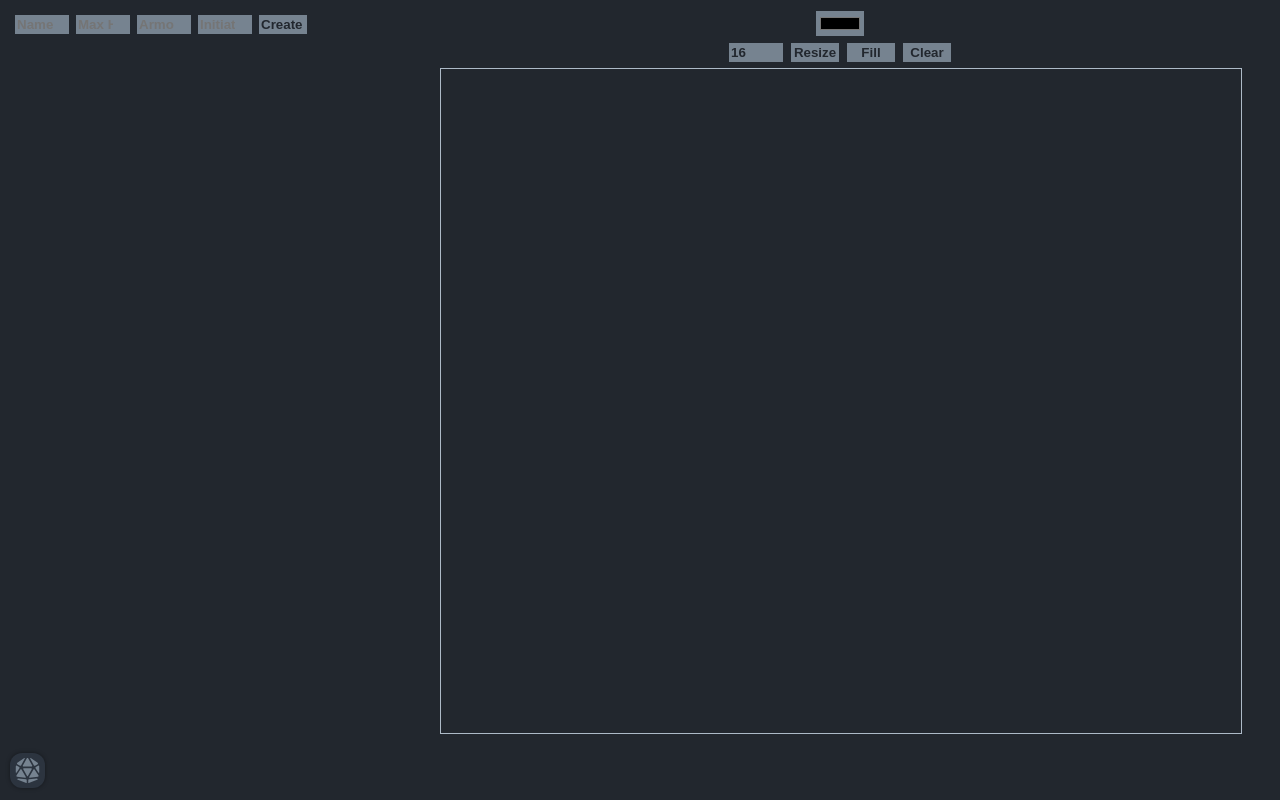
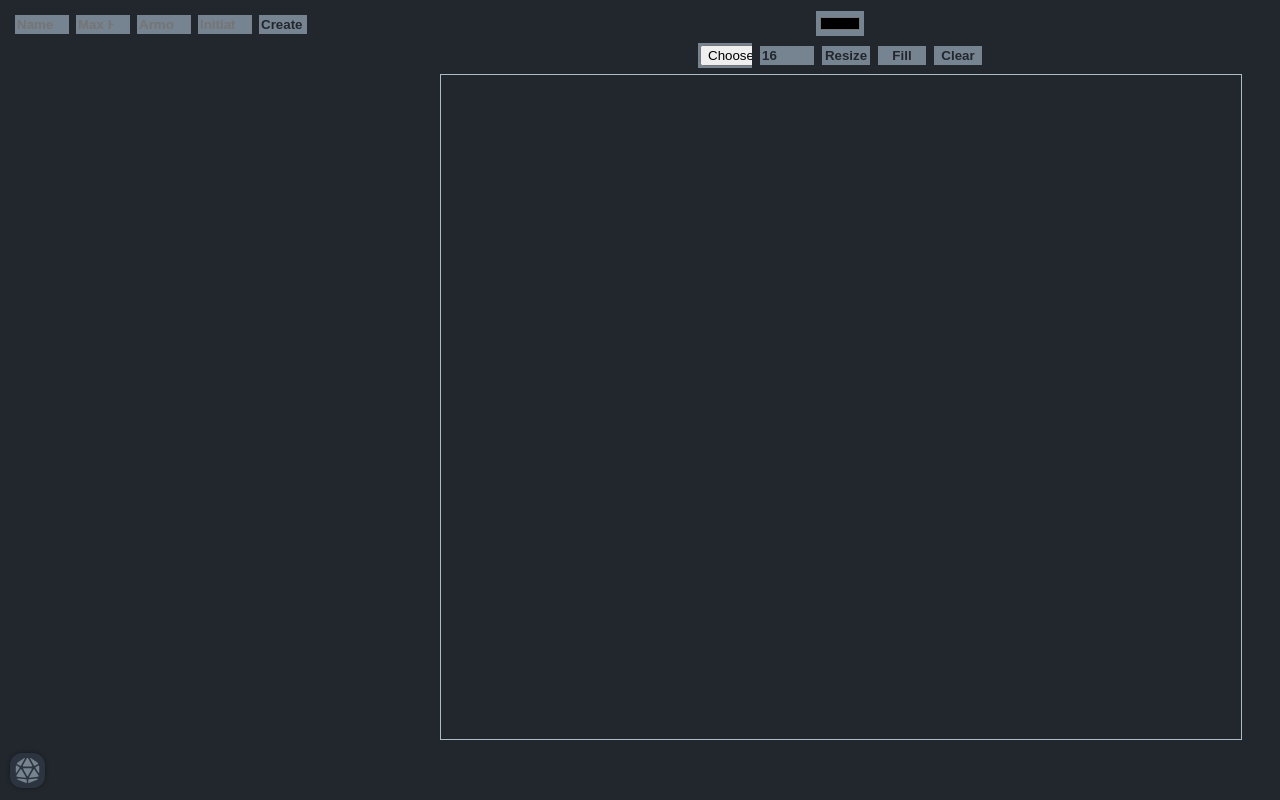
Before and after one commit to savwiley/dnd-maps, a React (Create React App) app: page / in a window 1280 px wide. Built offline with nearby package versions, Linux system fonts and the light colour scheme.

Commit message:
add file input

```diff
--- a/src/components/Grid/index.js
+++ b/src/components/Grid/index.js
@@ -16,6 +16,13 @@ const Grid = () => {
         onChange={(e) => {
           setColor(e.target.value);
         }}
+      />
+
+      {/*upload image*/}
+      <input
+        type="file"
+        id="file"
+        accept=".jpg,.jpeg,.png,.tif,.tiff,.bmp,.gif"
       />
 
       {/*change grid size*/}
```
